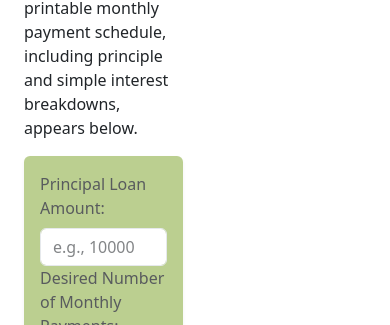
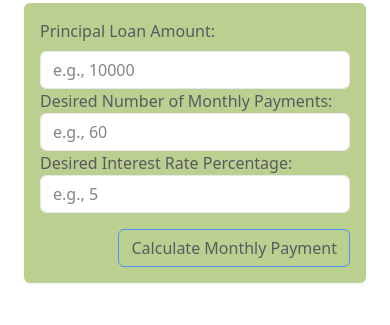
Before and after one commit to ShellyWonder/Whats_My_Payment, a plain HTML site: page app.html in a window 390 px wide. Shown: the part 296-621 px from the top of the page. Drawn offline with nearby package versions, Linux system fonts and the light colour scheme.

Commit message:
Made responsive tweeks

```diff
--- a/app.html
+++ b/app.html
@@ -89,7 +89,7 @@
       <div class="container-fluid center-block px-4 py-5 mt-5">
         <div class="row mt-3">
           <!--COL 1 LOAN CALC-->
-          <div class="col">
+          <div class="col-lg-6 col-md-12">
             <h1>WHAT ARE MY LOAN TERMS?</h1>
             <p>
               Input a principle loan amount and desired terms. A printable
@@ -154,7 +154,7 @@
             </form>
           </div>
           <!--  RIGHT COL 2---->
-          <div class="col">
+          <div class="col-lg-6 col-md-12">
             <img
               src="img/Loan Calculator 2 logo.jpg"
               id="calculatorLogo"
```
Also changed, not shown: index.html (+1 -1 lines).
